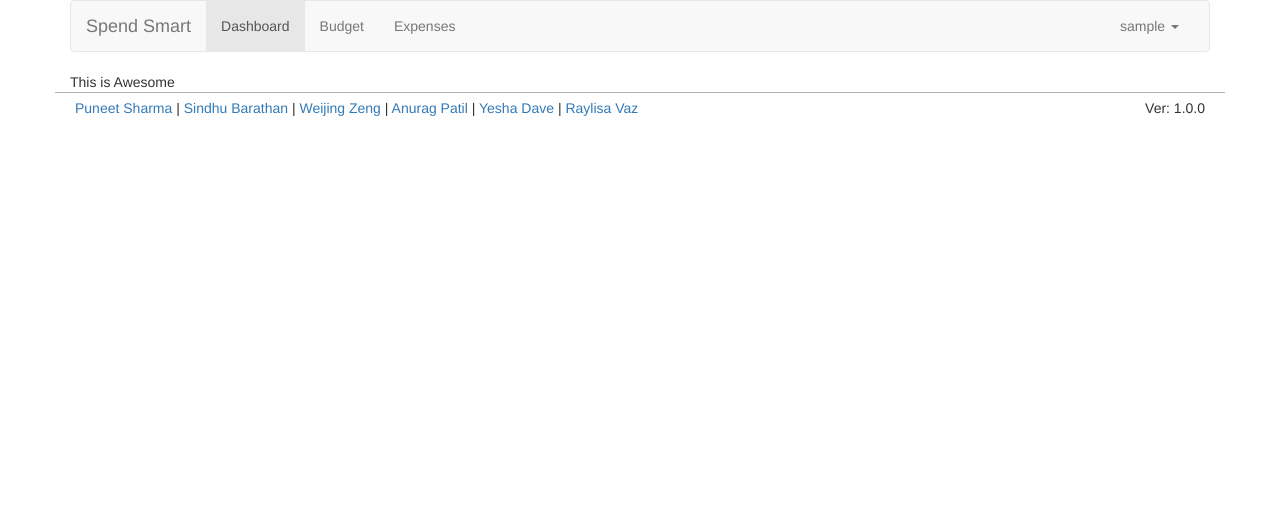
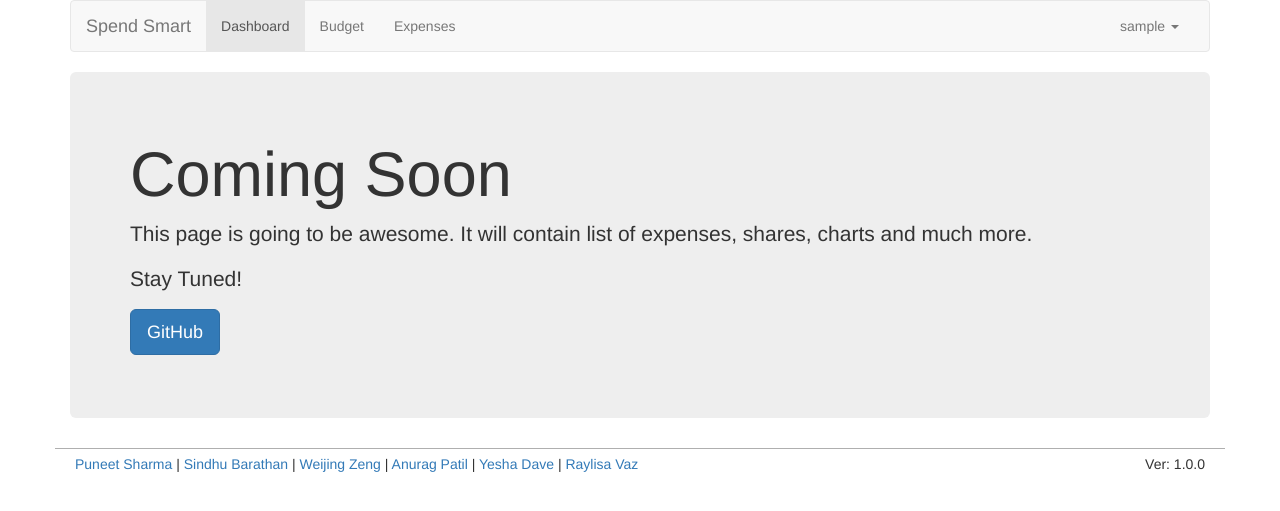
Before and after one commit to anuragpatil94/SpendSmart, a Node server app: page /index in a window 1280 px wide. Shown: the top 511 px of the page. Run offline with Node 20, Linux system fonts and the light colour scheme; the visitor is signed in with stand-in values (Sample User, id 1); some libraries are stand-ins or nearby versions.

Commit message:
Coming Soon :D

```diff
--- a/views/layouts/index.handlebars
+++ b/views/layouts/index.handlebars
@@ -38,6 +38,12 @@
     </nav>
 </header>
 <main class="container">
-    <div>This is Awesome</div>
+    <div class="jumbotron">
+        <h1>Coming Soon</h1>
+        <p>This page is going to be awesome. It will contain list of expenses, shares, charts and much more.</p>
+        <p>Stay Tuned!</p>
+        <p><a class="btn btn-primary btn-lg" target="_blank" href="https://github.com/psharm8/SpendSmart" role="button">GitHub</a>
+        </p>
+    </div>
 </main>
 <script src="/public/javascripts/index.js"></script>
```
